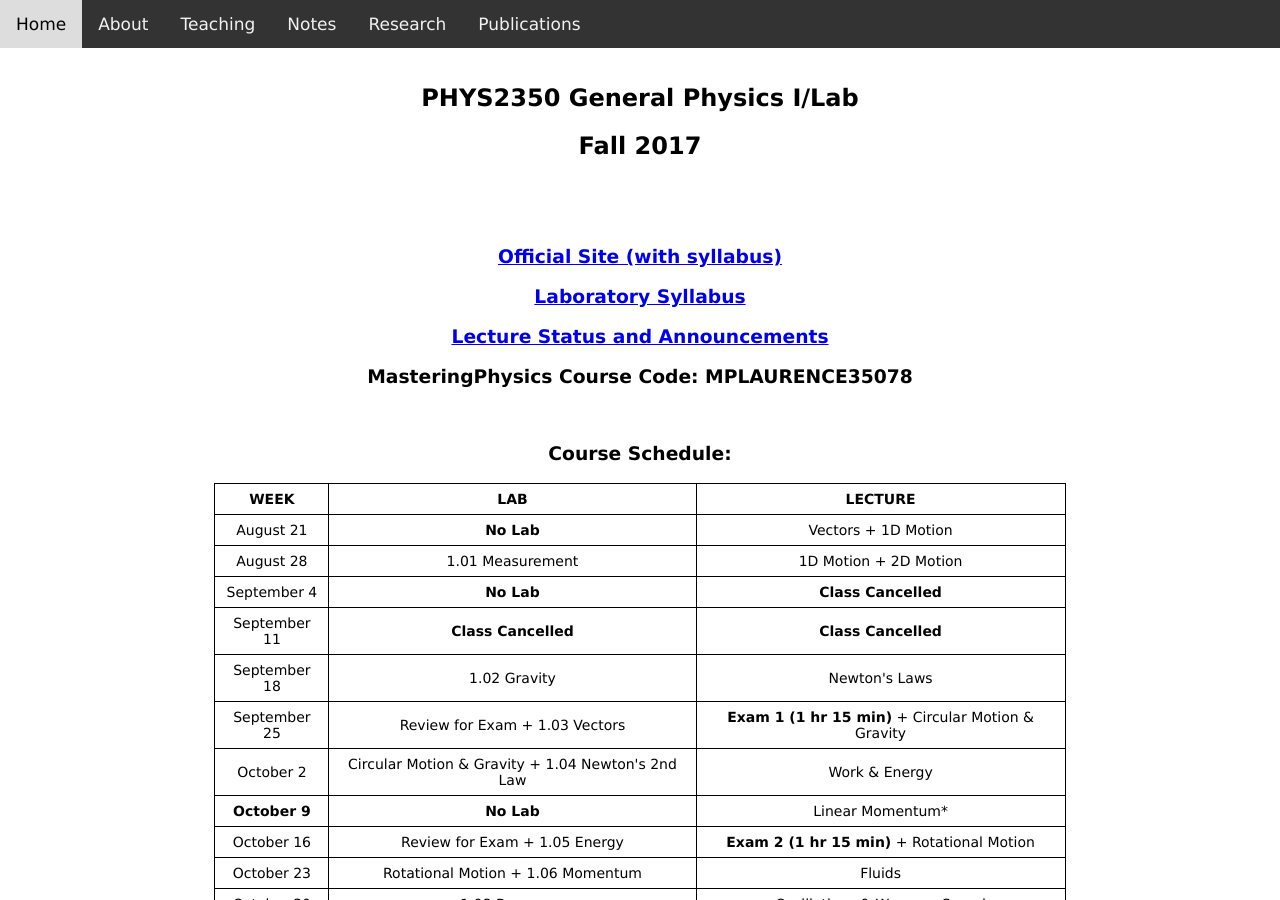
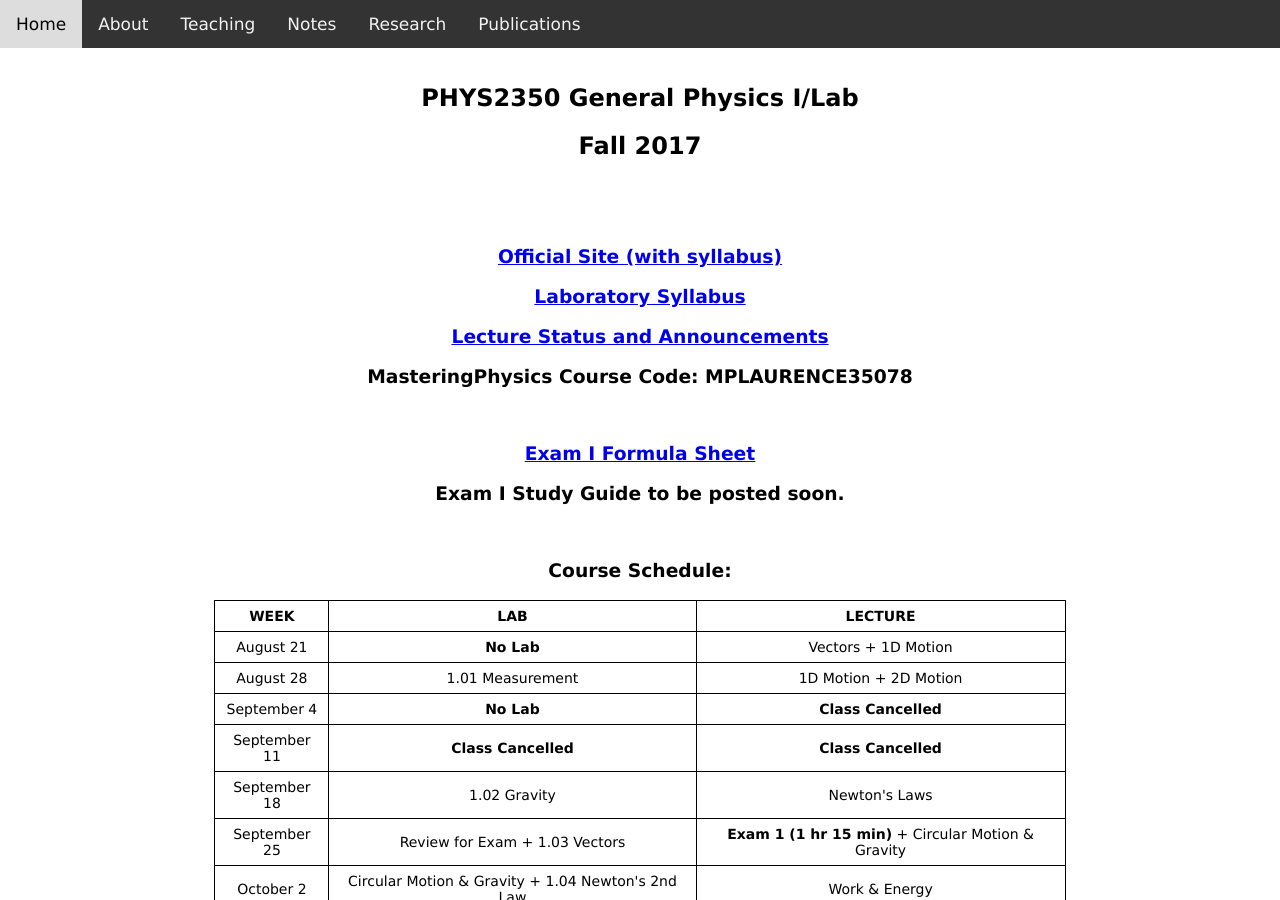
Before and after one commit to dhlaurence/dhlaurence.github.io, a Jekyll site: the page built from teaching/phys2350fall17.html, in a window 1280 px wide and 900 px high. Built offline with Jekyll 4.4.1, drawn with Linux system fonts in a browser that asks for light colours.

Commit message:
Update phys2350fall17.html

```diff
--- a/teaching/phys2350fall17.html
+++ b/teaching/phys2350fall17.html
@@ -31,6 +31,16 @@
     <center>
       MasteringPhysics Course Code: MPLAURENCE35078
     </center>
+  </h3>
+
+  <br>
+
+  <h3>
+    <center><a target="_blank" href="http://www.blazartheory.com/files/PHYS2350_Exam_I_Formula_Sheet.pdf">Exam I Formula Sheet</a></center>
+  </h3>
+
+  <h3>
+    <center>Exam I Study Guide to be posted soon.</center>
   </h3>
 
   <br>
```
